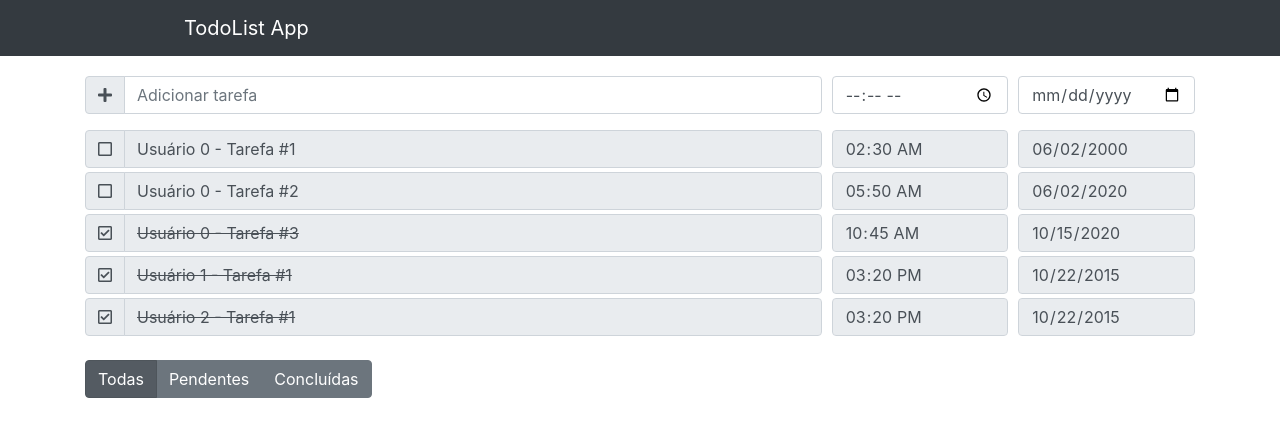
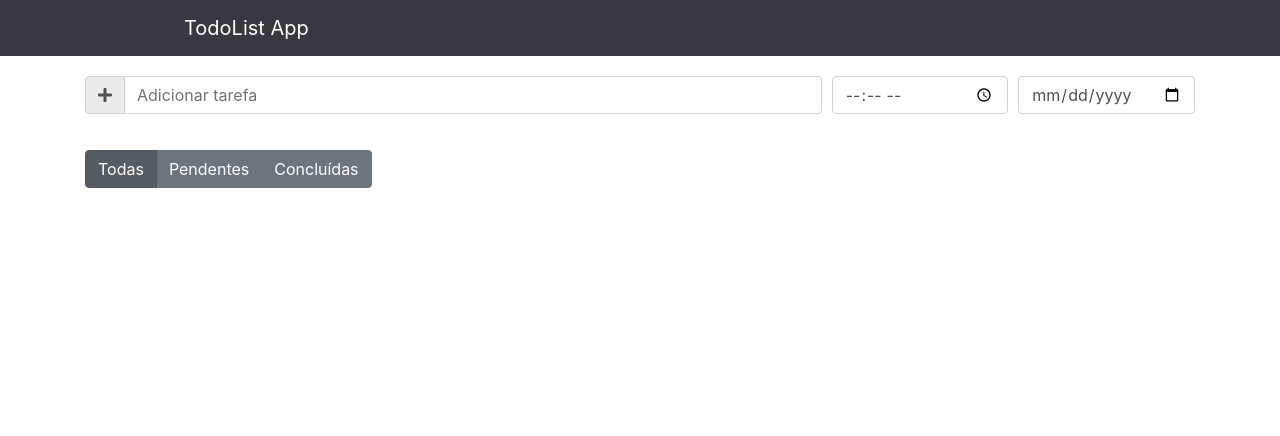
Before and after one commit to Neuhaus93/TodoList-react-redux, a React (Create React App) app: page /todos in a window 1280 px wide. Shown: the top 436 px of the page. Built offline with nearby package versions, Linux system fonts and the light colour scheme.

Commit message:
Filtered todos by user

```diff
--- a/public/index.html
+++ b/public/index.html
@@ -7,6 +7,7 @@
       rel="stylesheet"
       href="https://stackpath.bootstrapcdn.com/bootstrap/4.4.1/css/bootstrap.min.css"
     />
+    <link rel="stylesheet" href="style.css" />
     <link
       href="https://cdnjs.cloudflare.com/ajax/libs/font-awesome/5.12.1/css/all.min.css"
       rel="stylesheet"
--- /dev/null
+++ b/public/style.css
@@ -0,0 +1,18 @@
+.link-button {
+  background-color: transparent;
+  border: none;
+  cursor: pointer;
+  display: inline;
+  margin: 0;
+  padding: 0;
+}
+
+.link-button:hover,
+.link-button:focus {
+  text-decoration: none;
+  outline: none;
+}
+
+.link-button:active {
+  outline: none;
+}
--- a/src/components/Header.js
+++ b/src/components/Header.js
@@ -20,9 +20,15 @@ const Header = ({ userName, isSignedIn, onClick }) => {
   return (
     <nav className="navbar navbar-dark bg-dark d-flex justify-content-around">
       {isSignedIn ? (
-        <a className="navbar-brand" href="#">
+        <button
+          className="navbar-brand link-button"
+          style={{
+            backgroundColor: "transparent",
+            border: "none"
+          }}
+        >
           TodoList App
-        </a>
+        </button>
       ) : (
         <Link to="/" className="navbar-brand">
           TodoList App
--- a/src/containers/VisibleTodoList.js
+++ b/src/containers/VisibleTodoList.js
@@ -3,16 +3,16 @@ import { toggleTodo, FilterTypes } from "../actions";
 
 import TodoList from "../components/TodoList/TodoList";
 
-const getVisibleTodos = (todos, filter) => {
+const getVisibleTodos = (todos, userId, filter) => {
   switch (filter) {
     case FilterTypes.SHOW_ALL:
-      return todos;
+      return todos.filter(t => userId === t.userId);
 
     case FilterTypes.SHOW_ACTIVE:
-      return todos.filter(t => !t.isCompleted);
+      return todos.filter(t => userId === t.userId && !t.isCompleted);
 
     case FilterTypes.SHOW_COMPLETED:
-      return todos.filter(t => t.isCompleted);
+      return todos.filter(t => userId === t.userId && t.isCompleted);
 
     default:
       throw new Error(`Unkown filter: ${filter}`);
@@ -21,7 +21,11 @@ const getVisibleTodos = (todos, filter) => {
 
 const mapStateToProps = state => ({
   // todos: getVisibleTodos(state.userActions.userTodos, state.visibilityFilter)
-	todos: getVisibleTodos(state.todos, state.visibilityFilter)
+  todos: getVisibleTodos(
+    state.todos,
+    state.userActions.userId,
+    state.visibilityFilter
+  )
 });
 
 const mapDispatchToProps = dispatch => ({
--- a/src/reducers/authReducer.js
+++ b/src/reducers/authReducer.js
@@ -6,75 +6,72 @@ const INITIAL_STATE = {
   userTodos: []
 };
 
-const LUCAS_TODOS = [
-  {
-    text: "Estudar para prova de ICC",
-    time: "02:30",
-    date: "2000-04-18",
-    todoId: 0,
-    isCompleted: false
-  },
-  {
-    text: "Malhar",
-    time: "05:50",
-    date: "2020-03-04",
-    todoId: 1,
-    isCompleted: false
-  },
-  {
-    text: "Arrumar o quarto",
-    time: "08:00",
-    date: "2020-03-06",
-    todoId: 2,
-    isCompleted: true
-  }
-];
+// const LUCAS_TODOS = [
+//   {
+//     text: "Estudar para prova de ICC",
+//     time: "02:30",
+//     date: "2000-04-18",
+//     todoId: 0,
+//     isCompleted: false
+//   },
+//   {
+//     text: "Malhar",
+//     time: "05:50",
+//     date: "2020-03-04",
+//     todoId: 1,
+//     isCompleted: false
+//   },
+//   {
+//     text: "Arrumar o quarto",
+//     time: "08:00",
+//     date: "2020-03-06",
+//     todoId: 2,
+//     isCompleted: true
+//   }
+// ];
 
-const VITOR_TODOS = [
-  {
-    text: "Reunião sobre assuntos importantes",
-    time: "17:30",
-    date: "2020-03-05",
-    todoId: 0,
-    isCompleted: true
-  },
-  {
-    text: "Ir ao cinema",
-    time: "21:00",
-    date: "2020-03-06",
-    todoId: 1,
-    isCompleted: false
-  },
-  {
-    text: "Arrumar o quarto",
-    time: "08:00",
-    date: "2020-03-05",
-    todoId: 2,
-    isCompleted: true
-  }
-];
+// const VITOR_TODOS = [
+//   {
+//     text: "Reunião sobre assuntos importantes",
+//     time: "17:30",
+//     date: "2020-03-05",
+//     todoId: 0,
+//     isCompleted: true
+//   },
+//   {
+//     text: "Ir ao cinema",
+//     time: "21:00",
+//     date: "2020-03-06",
+//     todoId: 1,
+//     isCompleted: false
+//   },
+//   {
+//     text: "Arrumar o quarto",
+//     time: "08:00",
+//     date: "2020-03-05",
+//     todoId: 2,
+//     isCompleted: true
+//   }
+// ];
 
 const INITIAL_USERS = [
   {
     userId: 0,
     email: "lucas@gmail.com",
     userName: "Lucas",
-    password: "12345",
-    todos: LUCAS_TODOS
+    password: "12345"
   },
   {
     userId: 1,
     email: "vitor@gmail.com",
     userName: "Vitor",
-    password: "23456",
-    todos: VITOR_TODOS
+    password: "23456"
   },
   {
     userId: 2,
     email: "fernanda@gmail.com",
     userName: "Fernanda",
-    password: "34567",
-    todos: []
+    password: "34567"
   }
 ];
 
@@ -85,16 +82,15 @@ export const userActions = (state = INITIAL_STATE, action) => {
         user => user.email === action.email && user.password === action.password
       );
       const userName = validUser.length !== 0 ? validUser[0].userName : null;
-      const userTodos = validUser.length !== 0 ? validUser[0].todos : null;
-			const userId = validUser.length !== 0 ? validUser[0].userId : null;
-      // const userI = validUser.length !== 0 ? validUser[0].userId : null;
+      // const userTodos = validUser.length !== 0 ? validUser[0].todos : null;
+      const userId = validUser.length !== 0 ? validUser[0].userId : null;
       return validUser.length !== 0
         ? {
             ...state,
             isSignedIn: true,
             userName: userName,
-            userTodos: userTodos,
-						userId: userId
+            // userTodos: userTodos,
+            userId: userId
           }
         : state;
 
@@ -112,11 +108,10 @@ export const userDatabase = (state = INITIAL_USERS, action) => {
       return [
         ...state,
         {
-          userId: action.id,
+          userId: action.userId,
           email: action.email,
           userName: action.userName,
-          password: action.password,
-          todos: []
+          password: action.password
         }
       ];
 
--- a/src/reducers/index.js
+++ b/src/reducers/index.js
@@ -6,7 +6,7 @@ import { userActions, userDatabase } from "./authReducer";
 
 const STARTING_TODOS_EX = [
   {
-		userId: 0,
+    userId: 0,
     text: "Usuário 0 - Tarefa #1",
     time: "02:30",
     date: "2000-06-02",
@@ -14,7 +14,7 @@ const STARTING_TODOS_EX = [
     isCompleted: false
   },
   {
-		userId: 0,
+    userId: 0,
     text: "Usuário 0 - Tarefa #2",
     time: "05:50",
     date: "2020-06-02",
@@ -22,7 +22,7 @@ const STARTING_TODOS_EX = [
     isCompleted: false
   },
   {
-		userId: 0,
+    userId: 0,
     text: "Usuário 0 - Tarefa #3",
     time: "10:45",
     date: "2020-10-15",
@@ -30,7 +30,7 @@ const STARTING_TODOS_EX = [
     isCompleted: true
   },
   {
-		userId: 1,
+    userId: 1,
     text: "Usuário 1 - Tarefa #1",
     time: "15:20",
     date: "2015-10-22",
@@ -38,7 +38,7 @@ const STARTING_TODOS_EX = [
     isCompleted: true
   },
   {
-		userId: 2,
+    userId: 2,
     text: "Usuário 2 - Tarefa #1",
     time: "15:20",
     date: "2015-10-22",
@@ -53,6 +53,7 @@ const todos = (state = STARTING_TODOS_EX, action) => {
       return [
         ...state,
         {
+          userId: action.userId,
           text: action.text,
           time: action.time,
           date: action.date,
```
